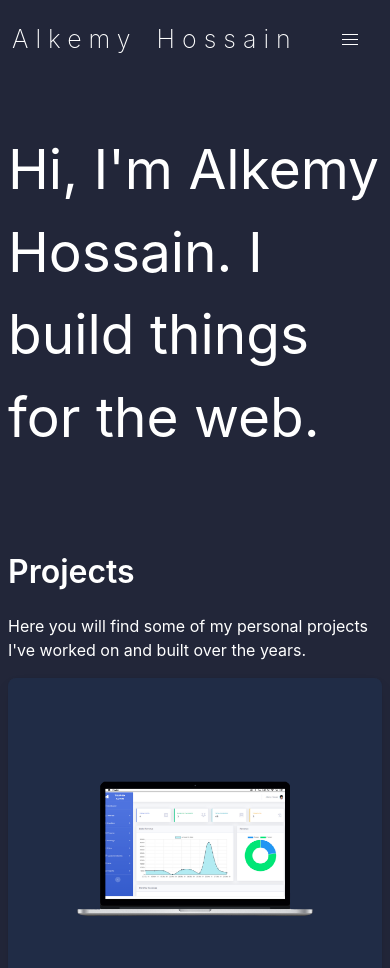
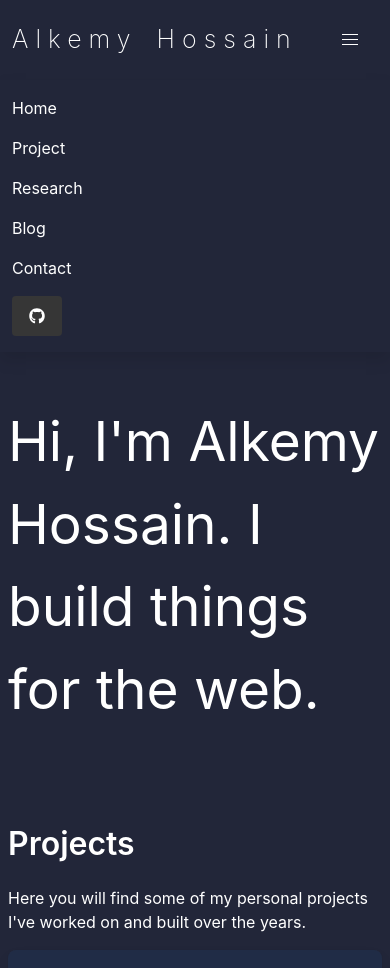
Before and after one commit to CsAlkemy/portfoliome, a Gatsby site: page / in a window 390 px wide. Shown: the top 968 px of the page. Built offline with nearby package versions, Linux system fonts and the light colour scheme; Gatsby itself is replaced by a stand-in of ours.

Commit message:
Update navbar.js
Hamburger

```diff
--- a/src/components/navbar.js
+++ b/src/components/navbar.js
@@ -23,7 +23,7 @@ const Navbar = () => (
           <span aria-hidden="true"></span>
         </Link>
       </div>
-      <div id="navbarBasicExample" className="navbar-menu">
+      <div id="navbarBasicExample" className="navbar-menu is-active">
         <div className="navbar-end">
           <Link className="navbar-item" to="/">
             Home
```
